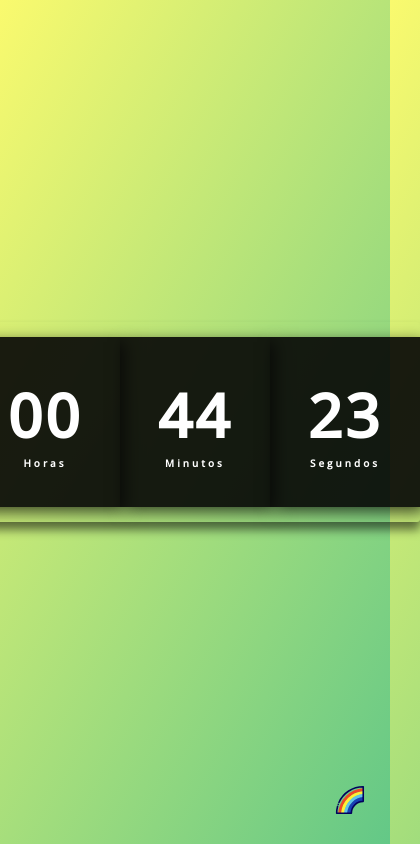
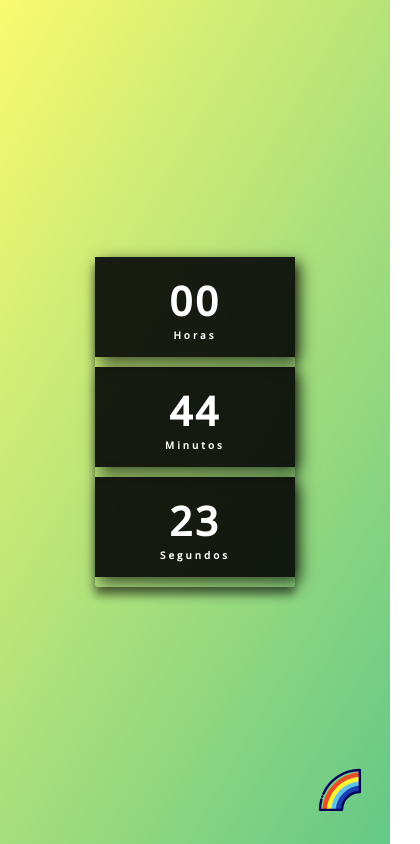
Before and after one commit to samueldamasceno/RelogioDigital, a plain HTML site: page index.html in a window 390 px wide. Shown: the whole page, 420 px wide, since content can reach past the window. Drawn offline with nearby package versions, Linux system fonts and the light colour scheme.

Commit message:
início da responsividade criado

```diff
--- a/style.css
+++ b/style.css
@@ -62,3 +62,26 @@ body {
     width: 40px;
     height: 40px;
 }
+
+@media (max-width: 768px) {
+    .relogio {
+        flex-direction: column;
+        height: auto;
+        width: 200px;
+    }
+
+    .relogio div {
+        height: 100px;
+        width: 100%;
+        margin-bottom: 10px;
+    }
+
+    .relogio span {
+        font-size: 40px;
+    }
+
+    #mudar-tema-btn img {
+        width: 60px;
+        height: 60px;
+    }
+}
```
